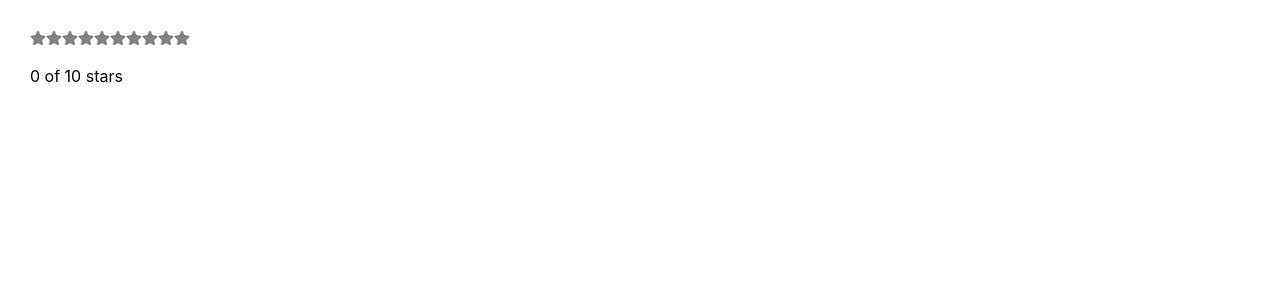
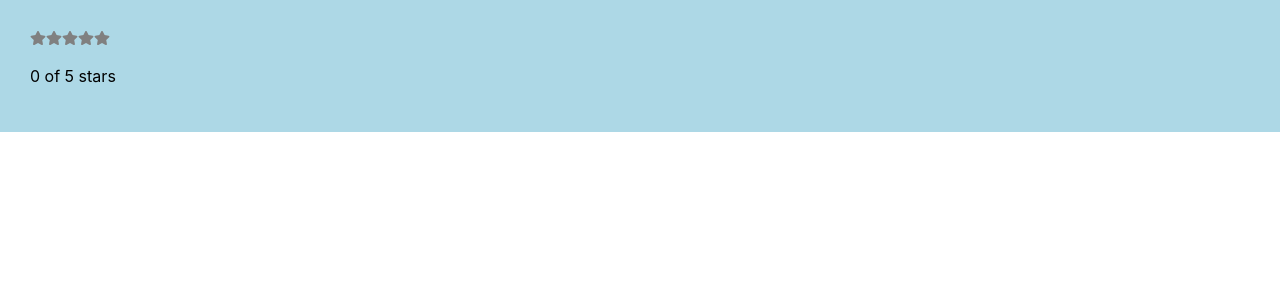
Before and after one commit to krzmknt/star-rating, a React (Create React App) app: page / in a window 1280 px wide. Shown: the top 300 px of the page. Built offline with nearby package versions, Linux system fonts and the light colour scheme.

Commit message:
[Update] StarRating のハンドラ App の実装

```diff
--- /dev/null
+++ b/src/App.tsx
@@ -0,0 +1,11 @@
+import { StarRating } from "./StarRating";
+
+export const App = () => {
+  return (
+    <StarRating
+      selectedStars={5}
+      style={{ backgroundColor: "lightblue" }}
+      onDoubleClick={() => alert("double click")}
+    />
+  );
+};
--- a/src/StarRating.tsx
+++ b/src/StarRating.tsx
@@ -5,11 +5,11 @@ const Star = ({ selected = false, onSelect = (f: unknown) => f }) => (
   <FaStar color={selected ? "red" : "gray"} onClick={onSelect} />
 );
 
-export const StarRating = ({ style = {}, totalStars = 5 }) => {
+export const StarRating = ({ style = {}, totalStars = 5, ...props }) => {
   const [selectedStars, setSelectedStars] = useState(0);
 
   return (
-    <div style={{ padding: "30px", ...style }}>
+    <div style={{ padding: "30px", ...style }} {...props}>
       {[...Array(totalStars)].map((_, i) => (
         <Star
           key={i}
--- a/src/index.tsx
+++ b/src/index.tsx
@@ -3,6 +3,7 @@ import ReactDOM from "react-dom/client";
 import "./index.css";
 import reportWebVitals from "./reportWebVitals";
 import { StarRating } from "./StarRating";
+import { App } from "./App";
 
 const root = ReactDOM.createRoot(
   document.getElementById("root") as HTMLElement
@@ -10,7 +11,7 @@ const root = ReactDOM.createRoot(
 
 root.render(
   <React.StrictMode>
-    <StarRating totalStars={10} />
+    <App />
   </React.StrictMode>
 );
 
```
